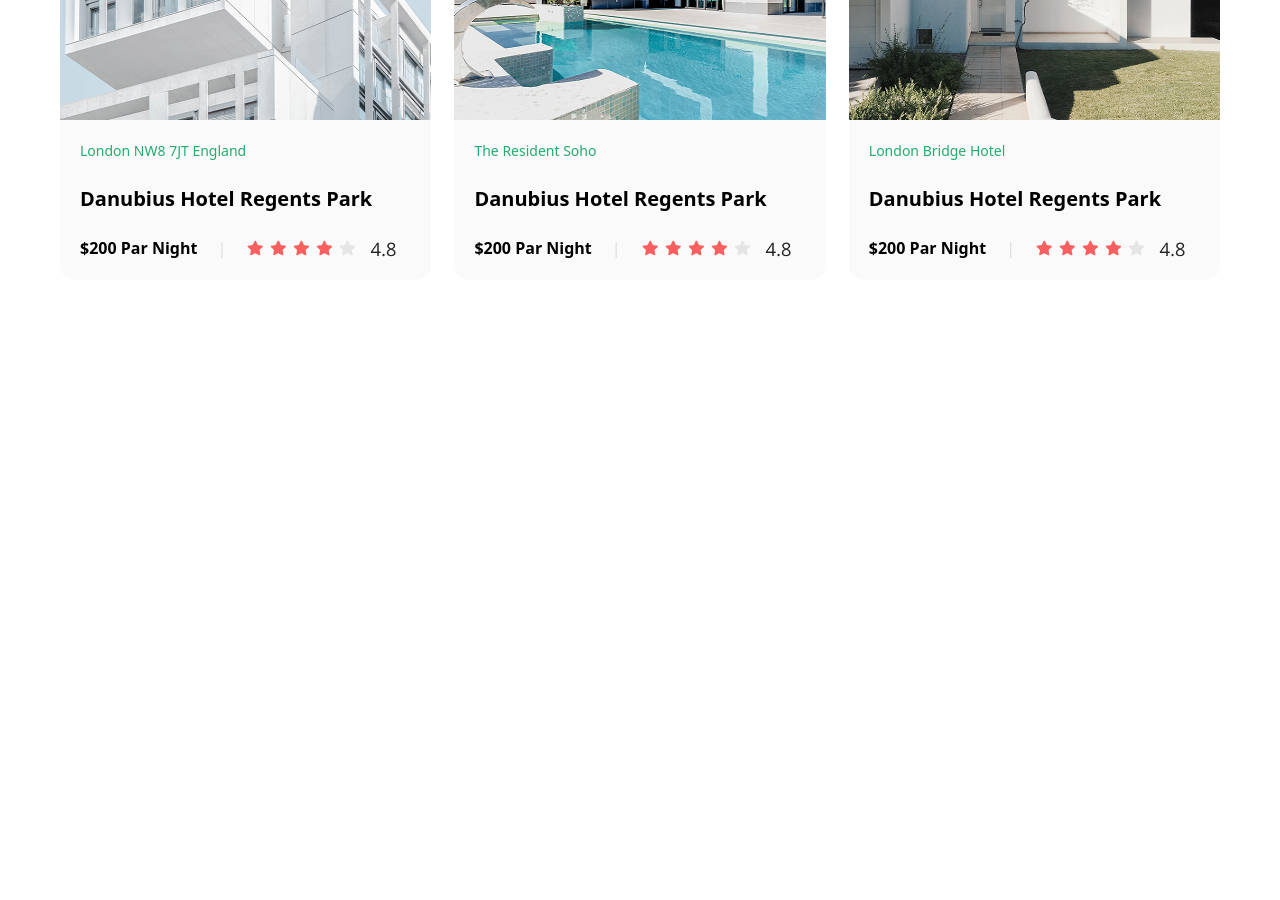
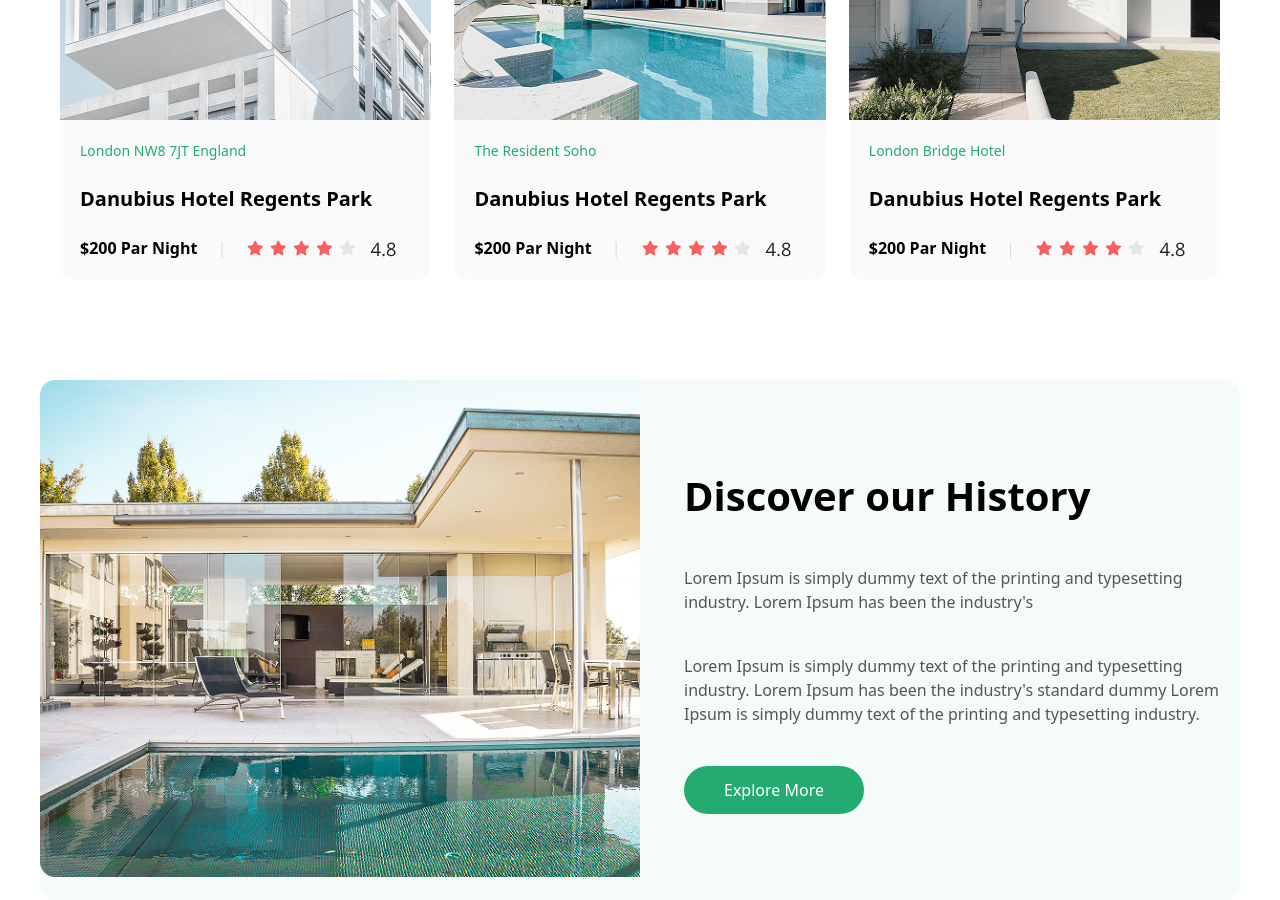
Before and after one commit to habibullohtuganov-ctrl/Dyo, a website: page src/muhammad.html in a window 1280 px wide. Shown: the part 1290-2190 px from the top of the page. Before the commit the page ends 1590 px from the top, so only its background shows below. Drawn offline with nearby package versions, Linux system fonts and the light colour scheme; files that its build step writes are made by us from their sources.

Commit message:
Discover our History-section created

```diff
--- a/src/muhammad.html
+++ b/src/muhammad.html
@@ -127,6 +127,19 @@
                 </div>
             </div>
         </section>
+            <section class="max-w-300 h-180 lg:h-130 m-auto mt-20 p-5 lg:p-0 flex flex-col bg-[#F4FBF8] rounded-[15px] lg:flex-row lg:justify-between">
+                <div class="w-full h-[50%] lg:w-[50%] lg:h-full">
+                    <img class="w-full" src="./img-muhammad/discover.png" alt="">
+                </div>
+                <div class="w-full lg:w-[48%] h-[50%] lg:h-full flex flex-col p-5 items-start justify-center gap-5 lg:gap-10">
+                    <h1 class="font-bold text-[30px] lg:text-[40px]">Discover our History</h1>
+                    <p class="text-[#555555] text-[16px]">Lorem Ipsum is simply dummy text of the printing and typesetting industry. Lorem Ipsum has been the industry's </p>
+                    <p class="text-[#555555] text-[16px]">Lorem Ipsum is simply dummy text of the printing and typesetting industry. Lorem Ipsum has been the industry's standard dummy Lorem Ipsum is simply dummy text of the printing and typesetting industry.</p>
+                    <button class="text-white text-[16px] px-10 py-3 rounded-[35px] bg-[#24AB70] cursor-pointer">
+                        Explore More
+                    </button>
+                </div>
+            </section>
     </main>
 </body>
 </html>
```
Also changed, not shown: src/img-muhammad/discover.png (added).
